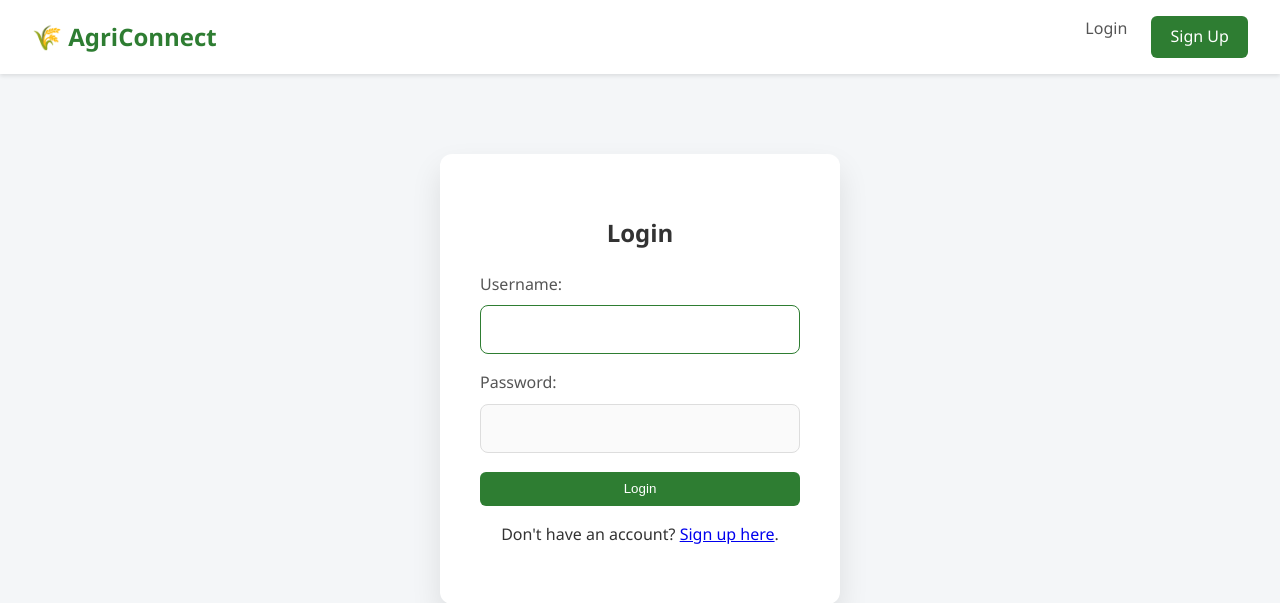
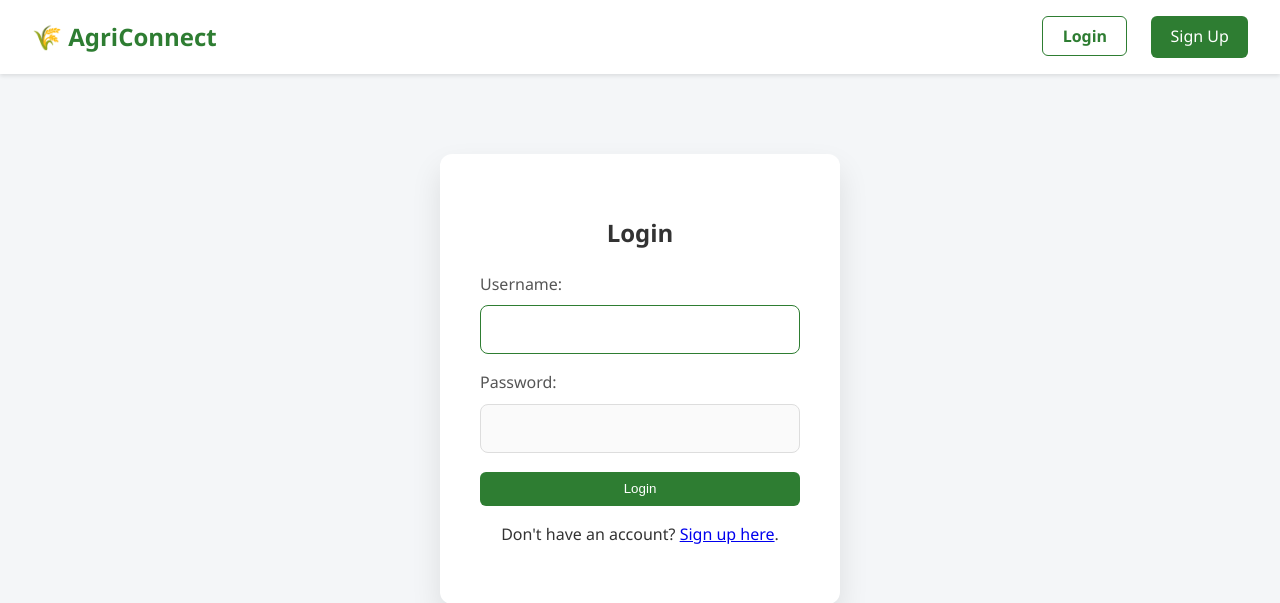
Before and after one commit to rick868/cfs-farmers-application, a Django app: a page that uses templates/base.html in a window 1280 px wide. Shown: the top 603 px of the page. Run offline with Django 4.2, Linux system fonts and the light colour scheme.

Commit message:
added styling to the button

```diff
--- a/static/css/styles.css
+++ b/static/css/styles.css
@@ -47,6 +47,7 @@ header {
 nav ul {
     list-style: none;
     display: flex;
+    align-items: center;
     gap: 1.5rem;
     margin: 0;
     padding: 0;
@@ -56,7 +57,24 @@ nav a {
     text-decoration: none;
     color: #555;
     font-weight: 500;
+    font-size: 1rem;
     transition: color 0.3s;
+}
+
+.nav-btn {
+    padding: 0.5rem 1.2rem;
+    border-radius: 6px;
+    font-weight: 600;
+}
+
+.nav-btn-outline {
+    border: 1px solid var(--primary-color);
+    color: var(--primary-color);
+}
+
+.nav-btn-outline:hover {
+    background: var(--primary-color);
+    color: white;
 }
 
 nav a:hover,
```
